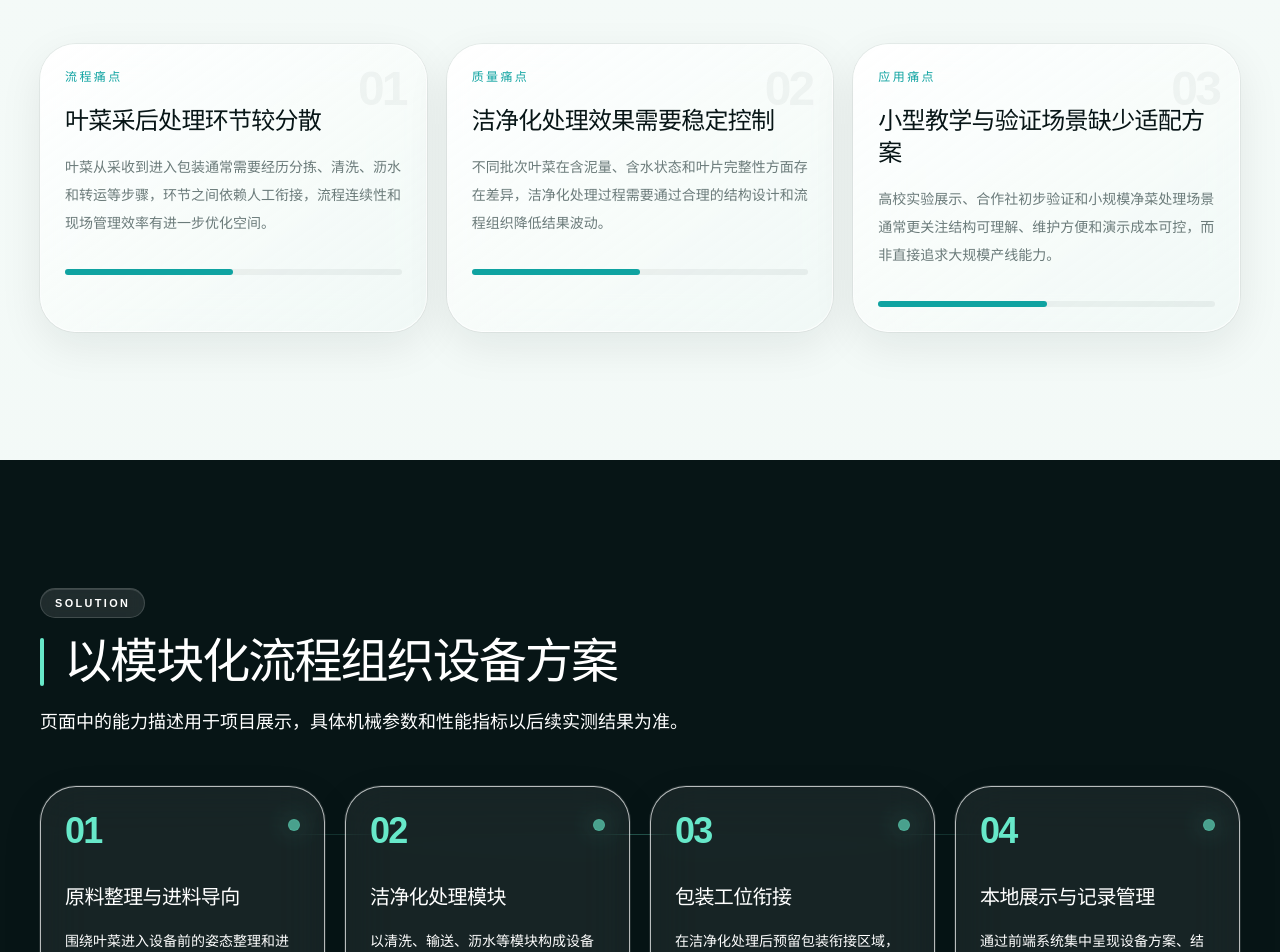
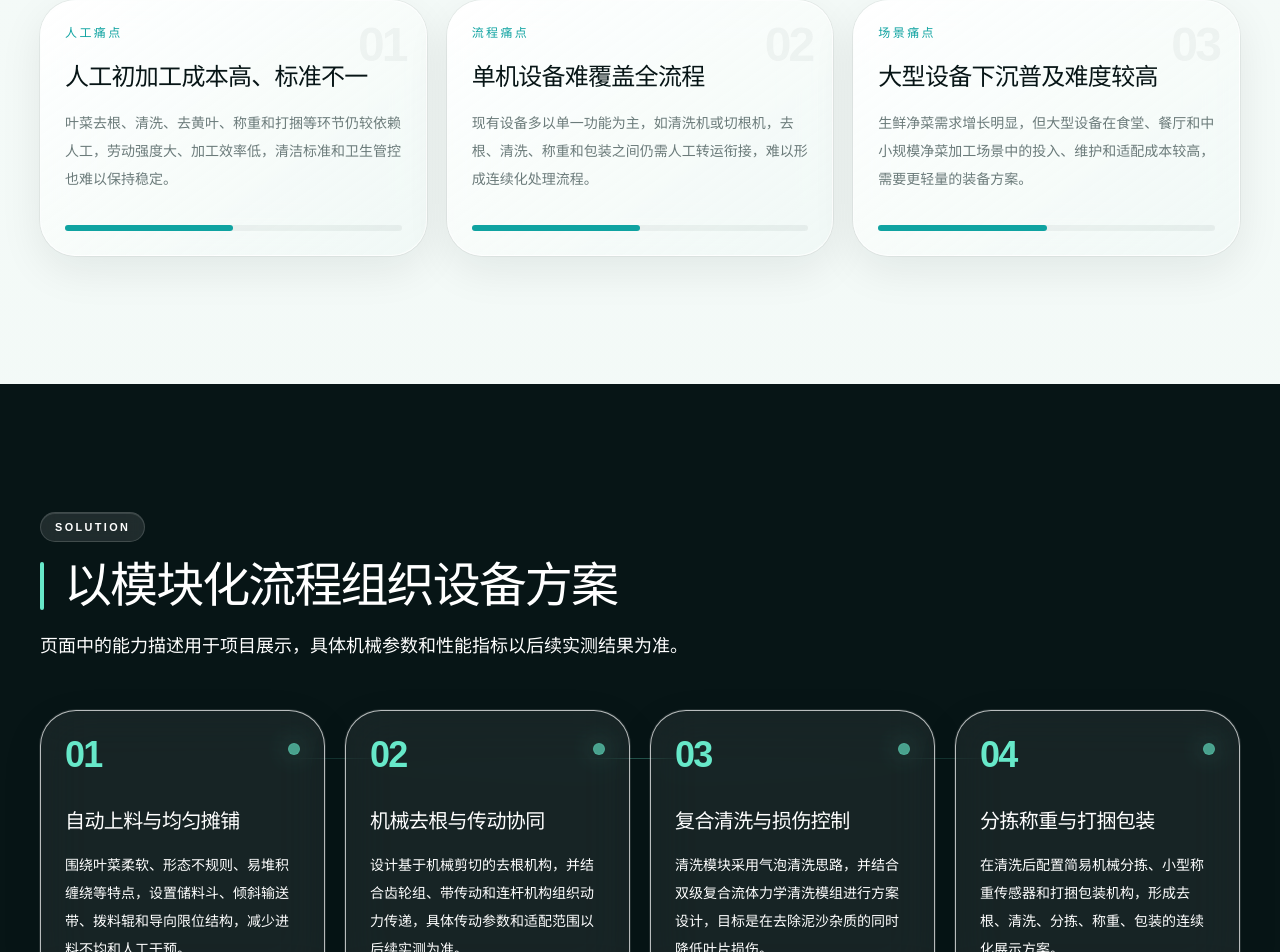
Before and after one commit to MioPsyche/clean-pack-display-system, a React (Vite) app: page / in a window 1280 px wide. Shown: the part 1201-2153 px from the top of the page. Built offline with nearby package versions, Linux system fonts and the light colour scheme.

Commit message:
chore: update project data from source documents

```diff
--- a/src/data/projectProfile.ts
+++ b/src/data/projectProfile.ts
@@ -2,12 +2,12 @@
 
 export const projectProfile = {
   name: '智能叶菜洁净化包装设备项目展示与询价管理系统 V1.0',
-  shortName: '智能叶菜洁净化包装设备',
-  subtitle: '面向叶菜采后洁净化与包装衔接场景的设备方案展示平台',
+  shortName: '叶菜洁净一体机',
+  subtitle: '基于 5G 物联网与多场景应用的中小型叶菜洁净化加工装备研究与实践',
   positioning: '大学生创新创业训练计划比赛展示系统',
   description:
-    '本项目围绕叶菜采后处理中的分拣、清洗、沥水与包装衔接问题，展示团队在机械结构设计、样机验证、项目管理和本地演示系统建设方面的阶段性成果。系统用于大创比赛答辩、本地演示和后期软著材料整理，不代表真实商业后台。',
-  keywords: ['叶菜洁净化', '采后处理', '包装衔接', '机械样机', '大创项目'],
+    '本项目面向生鲜冷链与净菜加工中人工成本高、工序衔接分散、设备大型化难以下沉普及等问题，围绕叶菜去根、清洗、分拣、称重和打捆包装等环节开展中小型洁净化一体加工装备研究。当前页面用于大创比赛展示、本地演示和资料整理，不代表真实商业后台。',
+  keywords: ['5G 物联网', '叶菜洁净化', '去根清洗称重包装', '中小型净菜加工', '大创项目'],
 };
 
 export const navigationItems: NavigationItem[] = [
--- a/src/data/sections.ts
+++ b/src/data/sections.ts
@@ -2,101 +2,112 @@
 
 export const painPoints: InfoCard[] = [
   {
-    title: '叶菜采后处理环节较分散',
+    title: '人工初加工成本高、标准不一',
     description:
-      '叶菜从采收到进入包装通常需要经历分拣、清洗、沥水和转运等步骤，环节之间依赖人工衔接，流程连续性和现场管理效率有进一步优化空间。',
+      '叶菜去根、清洗、去黄叶、称重和打捆等环节仍较依赖人工，劳动强度大、加工效率低，清洁标准和卫生管控也难以保持稳定。',
+    tag: '人工痛点',
+  },
+  {
+    title: '单机设备难覆盖全流程',
+    description:
+      '现有设备多以单一功能为主，如清洗机或切根机，去根、清洗、称重和包装之间仍需人工转运衔接，难以形成连续化处理流程。',
     tag: '流程痛点',
   },
   {
-    title: '洁净化处理效果需要稳定控制',
+    title: '大型设备下沉普及难度较高',
     description:
-      '不同批次叶菜在含泥量、含水状态和叶片完整性方面存在差异，洁净化处理过程需要通过合理的结构设计和流程组织降低结果波动。',
-    tag: '质量痛点',
-  },
-  {
-    title: '小型教学与验证场景缺少适配方案',
-    description:
-      '高校实验展示、合作社初步验证和小规模净菜处理场景通常更关注结构可理解、维护方便和演示成本可控，而非直接追求大规模产线能力。',
-    tag: '应用痛点',
+      '生鲜净菜需求增长明显，但大型设备在食堂、餐厅和中小规模净菜加工场景中的投入、维护和适配成本较高，需要更轻量的装备方案。',
+    tag: '场景痛点',
   },
 ];
 
 export const solutionTimeline: TimelineItem[] = [
   {
     phase: '01',
-    title: '原料整理与进料导向',
-    description: '围绕叶菜进入设备前的姿态整理和进料导向进行结构设计，减少人工频繁调整，具体导向尺寸和适配范围待样机实测。',
+    title: '自动上料与均匀摊铺',
+    description:
+      '围绕叶菜柔软、形态不规则、易堆积缠绕等特点，设置储料斗、倾斜输送带、拨料辊和导向限位结构，减少进料不均和人工干预。',
   },
   {
     phase: '02',
-    title: '洁净化处理模块',
-    description: '以清洗、输送、沥水等模块构成设备主流程，用于展示叶菜采后洁净化处理思路，处理能力和清洁效果指标均待实测。',
+    title: '机械去根与传动协同',
+    description:
+      '设计基于机械剪切的去根机构，并结合齿轮组、带传动和连杆机构组织动力传递，具体传动参数和适配范围以后续实测为准。',
   },
   {
     phase: '03',
-    title: '包装工位衔接',
-    description: '在洁净化处理后预留包装衔接区域，用于说明物料转接、人工复核和包装操作之间的关系，后续可根据样机迭代完善。',
+    title: '复合清洗与损伤控制',
+    description:
+      '清洗模块采用气泡清洗思路，并结合双级复合流体力学清洗模组进行方案设计，目标是在去除泥沙杂质的同时降低叶片损伤。',
   },
   {
     phase: '04',
-    title: '本地展示与记录管理',
-    description: '通过前端系统集中呈现设备方案、结构图、样机图、团队成果、预约演示和询价意向，辅助比赛答辩和软著材料整理。',
+    title: '分拣称重与打捆包装',
+    description:
+      '在清洗后配置简易机械分拣、小型称重传感器和打捆包装机构，形成去根、清洗、分拣、称重、包装的连续化展示方案。',
   },
 ];
 
 export const innovations: InfoCard[] = [
   {
-    title: '面向教学展示的模块化结构',
-    description: '将进料导向、洁净化处理、沥水和包装衔接拆分为清晰模块，便于在答辩、实验室展示和后续调试中解释结构作用。',
-    tag: '结构创新',
+    title: '无电机纯机械重力碰撞自动卸料系统',
+    description:
+      '文档提出在机械核心环节自主研发无电机纯机械重力碰撞自动卸料系统，用于提升装备流程衔接的机械化程度。',
+    tag: '机械创新',
   },
   {
-    title: '机械项目与前端演示系统结合',
-    description: '在机械设备方案之外，建设前台展示页和本地模拟后台，使项目材料、演示流程和意向记录形成可演示闭环。',
-    tag: '展示创新',
+    title: '双级复合流体力学清洗模组',
+    description:
+      '围绕叶菜表面泥沙和杂质去除需求，文档提出双级复合流体力学清洗模组，并在模块说明中采用气泡清洗方式进行方案表达。',
+    tag: '清洗创新',
   },
   {
-    title: '小型验证场景优先',
-    description: '项目阶段重点考虑高校实验、课程展示、合作社沟通和小规模净菜处理验证，避免在未验证前直接承诺商业化产线能力。',
-    tag: '场景创新',
+    title: '凸面圆柱透镜与机器视觉检测光路',
+    description:
+      '在控制与检测环节，文档提出将凸面圆柱透镜与机器视觉结合，用于构建光学瑕疵检测光路，具体检测指标仍需后续验证。',
+    tag: '检测创新',
   },
   {
-    title: '参数表达遵循工程真实性',
-    description: '对处理能力、尺寸、材料、供电和控制方式等未确认内容明确标注“待实测”或 TODO，保持比赛材料的可信度。',
-    tag: '工程规范',
+    title: '切根电机闭环控制方案',
+    description:
+      '文档提出基于劳斯稳定判据自适应调节的切根电机闭环控制系统，用于提升去根过程控制稳定性，具体控制参数待补充。',
+    tag: '控制创新',
   },
 ];
 
 export const applicationScenarios: InfoCard[] = [
   {
-    title: '大创项目答辩与成果展示',
-    description: '用于向评委和指导教师说明项目背景、机械方案、样机进展、团队分工和阶段性成果。',
+    title: '中小规模净菜加工场景',
+    description: '文档明确面向中小规模的多净菜加工场景，重点关注设备小型化、连续化和多工序集成。',
   },
   {
-    title: '高校实验室教学演示',
-    description: '用于实验室开放、课程实践或创新训练活动中展示机械结构、流程组织和前端系统集成思路。',
+    title: '食堂叶菜预处理',
+    description: '适用于食堂等集中供餐场景的叶菜去根、清洗、称重和打捆包装前处理需求，实际处理能力待实测。',
   },
   {
-    title: '农业合作社沟通验证',
-    description: '用于向合作社或种植主体解释设备设想，收集叶菜采后处理需求，实际适配范围和处理能力待实测。',
+    title: '餐厅后厨净菜处理',
+    description: '适用于餐厅等对叶菜洁净化和标准化有需求的后厨场景，具体适配品类和运行节拍待验证。',
   },
   {
-    title: '小型净菜处理场景研究',
-    description: '用于分析净菜处理点对洁净化、沥水和包装衔接的基本需求，为后续样机改进提供参考。',
+    title: '下沉市场装备应用研究',
+    description: '针对大型设备难以普及的下沉市场，探索更易部署、维护和演示的中小型一体化加工装备方案。',
   },
 ];
 
 export const prototypeHighlights: InfoCard[] = [
   {
-    title: 'SolidWorks 爆炸图',
-    description: '用于展示设备装配关系、关键模块位置和结构拆分思路；当前已接入提供的爆炸图素材。',
+    title: '整体结构布局',
+    description:
+      '围绕自动上料、去根、清洗、分拣、称重、打捆包装模块确定安装位置与联动方式，具体尺寸仍待样机测绘确认。',
   },
   {
-    title: '物理样机展示',
-    description: '用于呈现样机外观、关键部件和实验调试状态；测试指标仍以后续实测记录为准。',
+    title: '机械传动系统',
+    description:
+      '文档提出选型适配齿轮组、带传动和连杆机构，并通过传动比、扭矩、输送带驱动力等公式支撑方案设计。',
   },
   {
-    title: '模块说明',
-    description: '可继续补充进料导向、洁净化处理、沥水、包装衔接等模块的零部件名称、材料和装配关系。',
+    title: '控制与检测预留',
+    description:
+      '方案包含机器视觉检测光路和切根电机闭环控制思路，具体传感器、通信链路和控制参数仍需后续补充。',
   },
 ];
--- a/src/sections/home/TeamSection.tsx
+++ b/src/sections/home/TeamSection.tsx
@@ -1,4 +1,4 @@
-import { teamMembers } from '../../data/team';
+import { advisor, teamMembers } from '../../data/team';
 import { SectionShell } from '../../components/layout/SectionShell';
 import { Card } from '../../components/ui/Card';
 
@@ -8,7 +8,7 @@
       id="team"
       eyebrow="Team"
       title="团队分工清晰，便于答辩说明"
-      description="团队成员姓名暂以 TODO 占位，后续替换为真实姓名、学院、年级与职责。"
+      description="学生团队成员与指导教师分开展示，成员具体负责模块和任务分工后续可继续补充。"
     >
       <div className="grid gap-8 lg:grid-cols-[0.85fr_1.15fr]">
         <Card elevated className="overflow-hidden p-3">
@@ -26,6 +26,13 @@
               <p className="text-sm font-semibold text-carbon">团队照片待补充</p>
               <p className="mt-1 text-xs leading-5 text-steel">当前保留正式占位，不生成虚构团队图片。</p>
             </div>
+          </div>
+          <div className="mt-4 rounded-[1.4rem] border border-aqua/15 bg-mist/70 p-5">
+            <p className="text-xs font-bold uppercase tracking-[0.2em] text-aqua">Advisor</p>
+            <h3 className="mt-3 font-display text-xl font-semibold text-carbon">{advisor.name}</h3>
+            <p className="mt-1 text-sm font-semibold text-aqua">{advisor.title}</p>
+            <p className="mt-2 text-sm leading-6 text-steel">{advisor.organization}</p>
+            <p className="mt-3 text-sm leading-7 text-steel">{advisor.responsibility}</p>
           </div>
         </Card>
         <div className="grid gap-4">
```
Also changed, not shown: src/data/achievements.ts (+18 -18 lines), src/data/specs.ts (+24 -9 lines), src/data/team.ts (+20 -19 lines), src/types/project.ts (+7 -0 lines), 1 other file (tests, documents, lock files or other folders).
